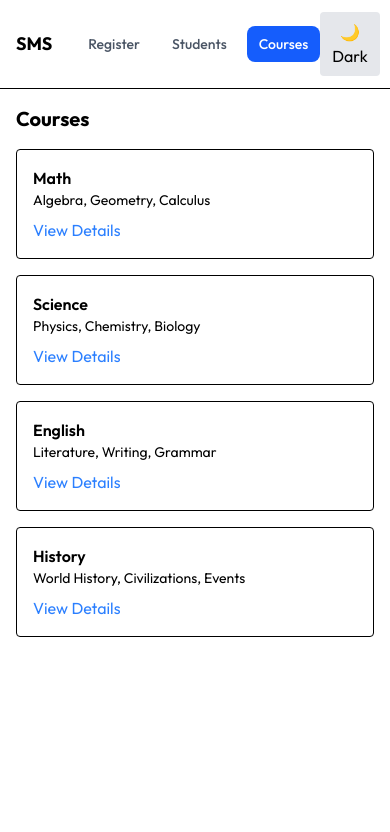
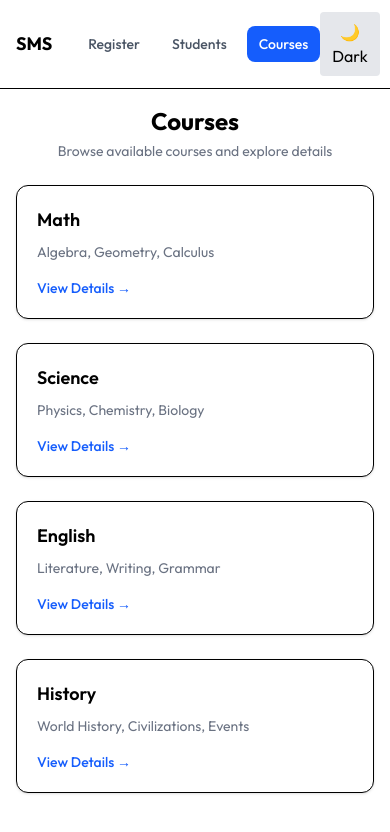
Before and after one commit to elyse502/student-management, a React (Vite) app: page /course in a window 390 px wide. Shown: the top 832 px of the page. Built offline with nearby package versions, Linux system fonts and the light colour scheme.

Commit message:
feat(ui): enhance courses page with card layout and improved visual hierarchy
    - redesign courses list using responsive card grid
    - improve typography and spacing for better readability
    - add hover effects for interactive feedback
    - refine call-to-action styling for navigation clarity

```diff
--- a/src/pages/Course/CoursesPage.tsx
+++ b/src/pages/Course/CoursesPage.tsx
@@ -3,23 +3,35 @@ import { COURSES } from "../../features/students/courseData";
 
 const CoursesPage = () => {
   return (
-    <div className="space-y-4">
-      <h1 className="text-xl font-bold">Courses</h1>
+    <div className="max-w-6xl mx-auto space-y-6">
+      {/* Header */}
+      <div className="text-center space-y-1">
+        <h1 className="text-2xl font-bold">Courses</h1>
+        <p className="text-sm text-gray-500">
+          Browse available courses and explore details
+        </p>
+      </div>
 
-      <div className="grid gap-4 md:grid-cols-2">
+      {/* Grid */}
+      <div className="grid sm:grid-cols-2 lg:grid-cols-3 gap-6">
         {COURSES.map((course) => (
           <div
             key={course.name}
-            className="p-4 border rounded dark:border-gray-700"
+            className="group p-5 rounded-xl border dark:border-gray-700 bg-white dark:bg-gray-900 shadow-sm hover:shadow-md transition flex flex-col justify-between"
           >
-            <h2 className="font-semibold">{course.name}</h2>
-            <p className="text-sm">{course.description}</p>
+            {/* Content */}
+            <div className="space-y-2">
+              <h2 className="text-lg font-semibold">{course.name}</h2>
 
+              <p className="text-sm text-gray-500">{course.description}</p>
+            </div>
+
+            {/* Action */}
             <Link
               to={`/course/${course.name}`}
-              className="text-blue-500 mt-2 inline-block"
+              className="mt-4 inline-block text-sm font-medium text-blue-600 hover:underline"
             >
-              View Details
+              View Details →
             </Link>
           </div>
         ))}
```
